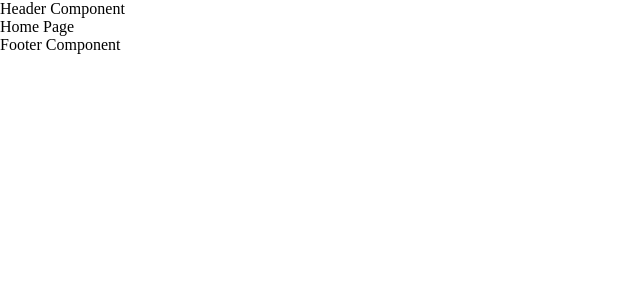
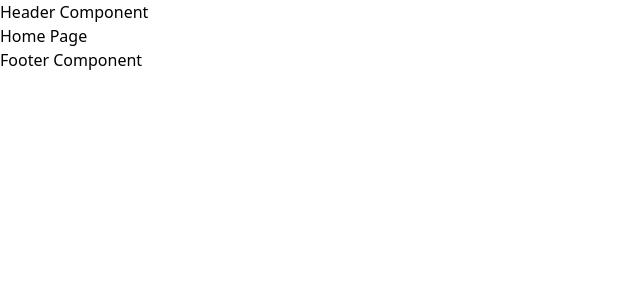
Before and after one commit to ShowGa/LuZhouChurchClient, a React (Vite) app: page / in a window 1280 px wide. Shown: the top 300 px of the page, without its empty margins (0-640 px from the left). Built offline with nearby package versions, Linux system fonts and the light colour scheme.

Commit message:
<Setup> Tailwind CSS setup

```diff
--- a/package.json
+++ b/package.json
@@ -30,6 +30,7 @@
     "eslint-plugin-react-hooks": "^5.0.0",
     "eslint-plugin-react-refresh": "^0.4.14",
     "globals": "^15.11.0",
+    "tailwindcss": "^3.4.14",
     "vite": "^5.4.10"
   }
 }
--- a/src/index.css
+++ b/src/index.css
@@ -1,3 +1,7 @@
+@tailwind base;
+@tailwind components;
+@tailwind utilities;
+
 * {
   margin: 0;
   padding: 0;
@@ -5,3 +9,7 @@
   /* font-family: ; */
   scroll-behavior: smooth;
 }
+
+body {
+  min-height: 100vh;
+}
--- /dev/null
+++ b/tailwind.config.js
@@ -0,0 +1,8 @@
+/** @type {import('tailwindcss').Config} */
+export default {
+  content: ["./src/**/*.{js,jsx,ts,tsx}"],
+  theme: {
+    extend: {},
+  },
+  plugins: [],
+};
```
Also changed, not shown: 1 other file (tests, documents, lock files or other folders).
